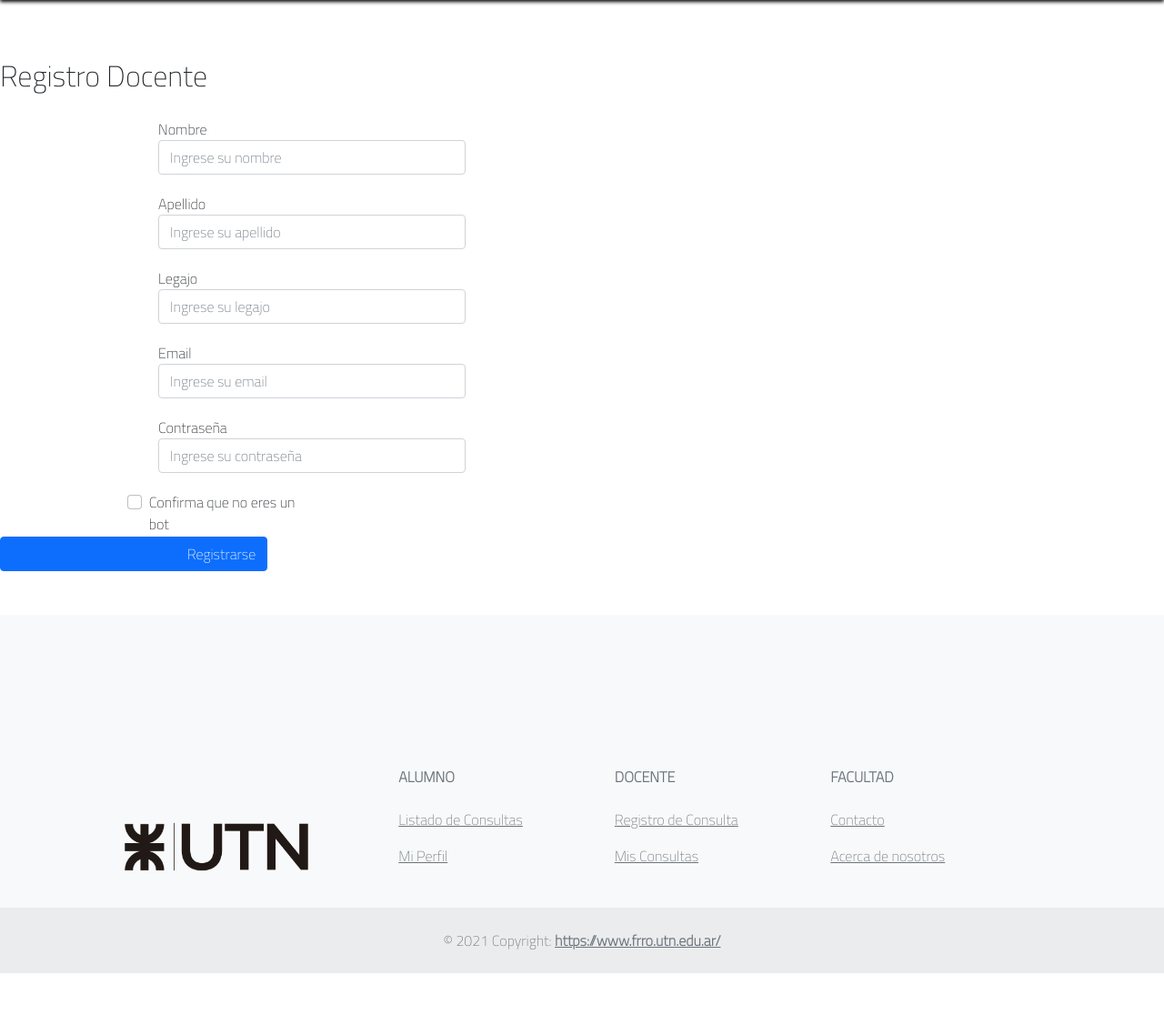
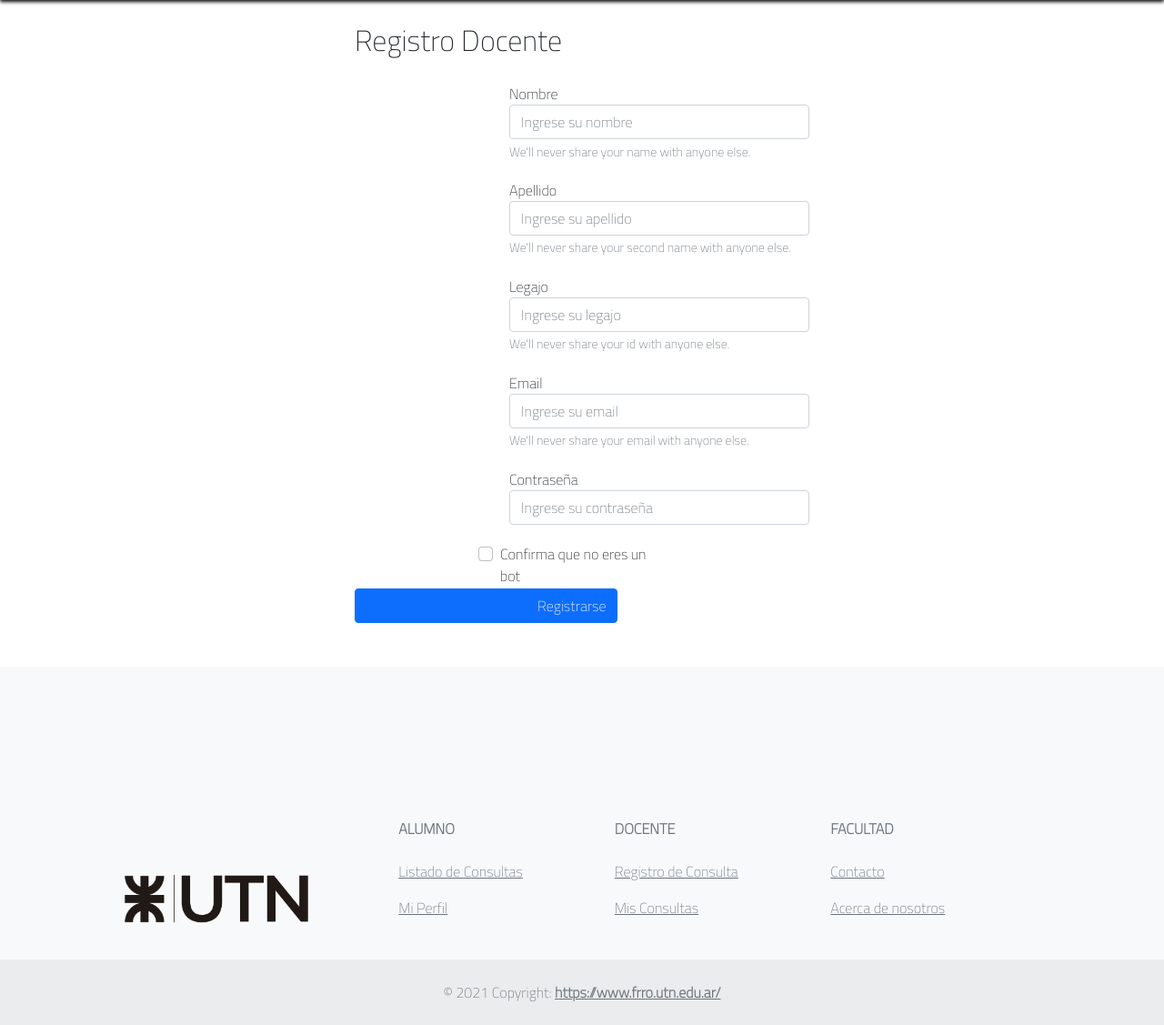
Before and after one commit to FrancoGaytan/TPIEntornosGraficos, a PHP site: page /regDocente.php in a window 1280 px wide. Shown: the part 234-1361 px from the top of the page at 91% size. Before the commit the page ends 1304 px from the top, so only its background shows below. Run offline with PHP 8.4, Linux system fonts and the light colour scheme.

Commit message:
Update regDocente.php

```diff
--- a/ModuloAvisoDeConsultas/regDocente.php
+++ b/ModuloAvisoDeConsultas/regDocente.php
@@ -5,24 +5,32 @@
     include('templates/header.php')
 ?>
 
+<div class="contenido">
+  <form class="formulario">
+
+      <div class="titulo">
           <h2>Registro Docente</h2>
+      </div>
 
-<form>
       <div class="form-group">
           <label for="exampleInputNombre">Nombre</label>
           <input type="text" class="form-control" id="exampleInputNombre" aria-describedby="emailHelp" placeholder="Ingrese su nombre">
+          <small id="nombreHelp" class="form-text text-muted">We'll never share your name with anyone else.</small>
         </div>
         <div class="form-group">
           <label for="exampleInputApellido">Apellido</label>
           <input type="text" class="form-control" id="exampleInputEmail1" aria-describedby="emailHelp" placeholder="Ingrese su apellido">
+          <small id="apellidoHelp" class="form-text text-muted">We'll never share your second name with anyone else.</small>
         </div>
         <div class="form-group">
           <label for="exampleInputEmail1">Legajo</label>
           <input type="number" class="form-control" id="exampleInputLegajo" aria-describedby="emailHelp" placeholder="Ingrese su legajo">
+          <small id="legajoHelp" class="form-text text-muted">We'll never share your id with anyone else.</small>
         </div>
       <div class="form-group">
         <label for="exampleInputEmail1">Email</label>
         <input type="email" class="form-control" id="exampleInputEmail1" aria-describedby="emailHelp" placeholder="Ingrese su email">
+        <small id="emailHelp" class="form-text text-muted">We'll never share your email with anyone else.</small>
       </div>
       <div class="form-group">
         <label for="exampleInputContraseña">Contraseña</label>
@@ -34,7 +42,7 @@
       </div>
       <button type="submit" class="btn btn-primary">Registrarse</button>
     </form>
-
+</div>
 <?php
     include('templates/footer.php')
 ?>
```
Lines whose indentation alone changed are shown as unchanged.
